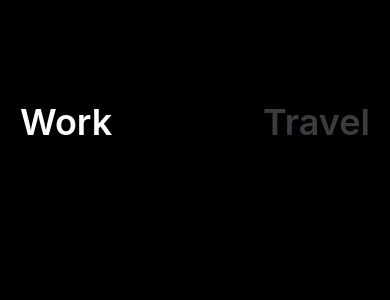
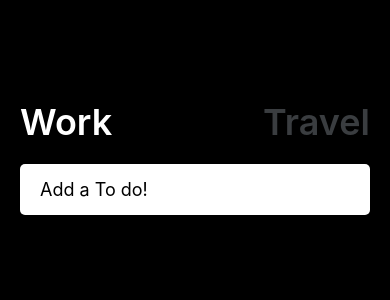
Before and after one commit to redonearth/work-travel-app, a React Native app: screen / in a window 390 px wide. Shown: the top 300 px of the page. Built offline with nearby package versions, Linux system fonts and the light colour scheme.

Commit message:
To Do 추가 기능 구현

```diff
--- a/App.tsx
+++ b/App.tsx
@@ -1,19 +1,44 @@
 import { StatusBar } from 'expo-status-bar';
 import { useState } from 'react';
-import { Pressable, StyleSheet, Text, View } from 'react-native';
+import {
+  StyleSheet,
+  Text,
+  View,
+  Pressable,
+  TextInput,
+  ScrollView,
+} from 'react-native';
 import { theme } from './colors';
 
 interface IPressableProps {
   pressed: boolean;
 }
 
+interface IToDos {
+  [key: string]: {
+    text: string;
+    work: boolean;
+  };
+}
+
 export default function App() {
-  const [working, setWorking] = useState(true);
+  const [working, setWorking] = useState<boolean>(true);
+  const [text, setText] = useState<string>('');
+  const [toDos, setToDos] = useState<IToDos>({});
   const travel = () => setWorking(false);
   const work = () => setWorking(true);
   const handlePressable = ({ pressed }: IPressableProps) => [
     { opacity: pressed ? 0.2 : 1 },
   ];
+  const onChangeText = (payload: string) => setText(payload);
+  const addToDo = () => {
+    if (text === '') return;
+    const newToDos: IToDos = Object.assign({}, toDos, {
+      [Date.now()]: { text, work: working },
+    });
+    setToDos(newToDos);
+    setText('');
+  };
   return (
     <View style={styles.container}>
       <StatusBar style="auto" />
@@ -36,6 +61,21 @@ export default function App() {
           </Text>
         </Pressable>
       </View>
+      <TextInput
+        value={text}
+        onChangeText={onChangeText}
+        onSubmitEditing={addToDo}
+        returnKeyType={'done'}
+        style={styles.input}
+        placeholder={working ? 'Add a To do!' : 'Where do you want to go?'}
+      />
+      <ScrollView>
+        {Object.keys(toDos).map((key) => (
+          <View style={styles.toDo} key={key}>
+            <Text style={styles.toDoText}>{toDos[key].text}</Text>
+          </View>
+        ))}
+      </ScrollView>
     </View>
   );
 }
@@ -43,7 +83,7 @@ export default function App() {
 const styles = StyleSheet.create({
   container: {
     flex: 1,
-    backgroundColor: theme.bg,
+    backgroundColor: theme.appBg,
     paddingHorizontal: 20,
   },
   header: {
@@ -55,4 +95,24 @@ const styles = StyleSheet.create({
     fontSize: 36,
     fontWeight: '600',
   },
+  input: {
+    backgroundColor: 'white',
+    paddingVertical: 15,
+    paddingHorizontal: 20,
+    borderRadius: 5,
+    marginVertical: 20,
+    fontSize: 18,
+  },
+  toDo: {
+    backgroundColor: theme.grey,
+    marginBottom: 10,
+    paddingVertical: 20,
+    paddingHorizontal: 20,
+    borderRadius: 10,
+  },
+  toDoText: {
+    color: 'white',
+    fontSize: 20,
+    fontWeight: '500',
+  },
 });
--- a/colors.ts
+++ b/colors.ts
@@ -1,4 +1,4 @@
 export const theme = {
-  bg: 'black',
+  appBg: 'black',
   grey: '#3a3d40',
 };
```
